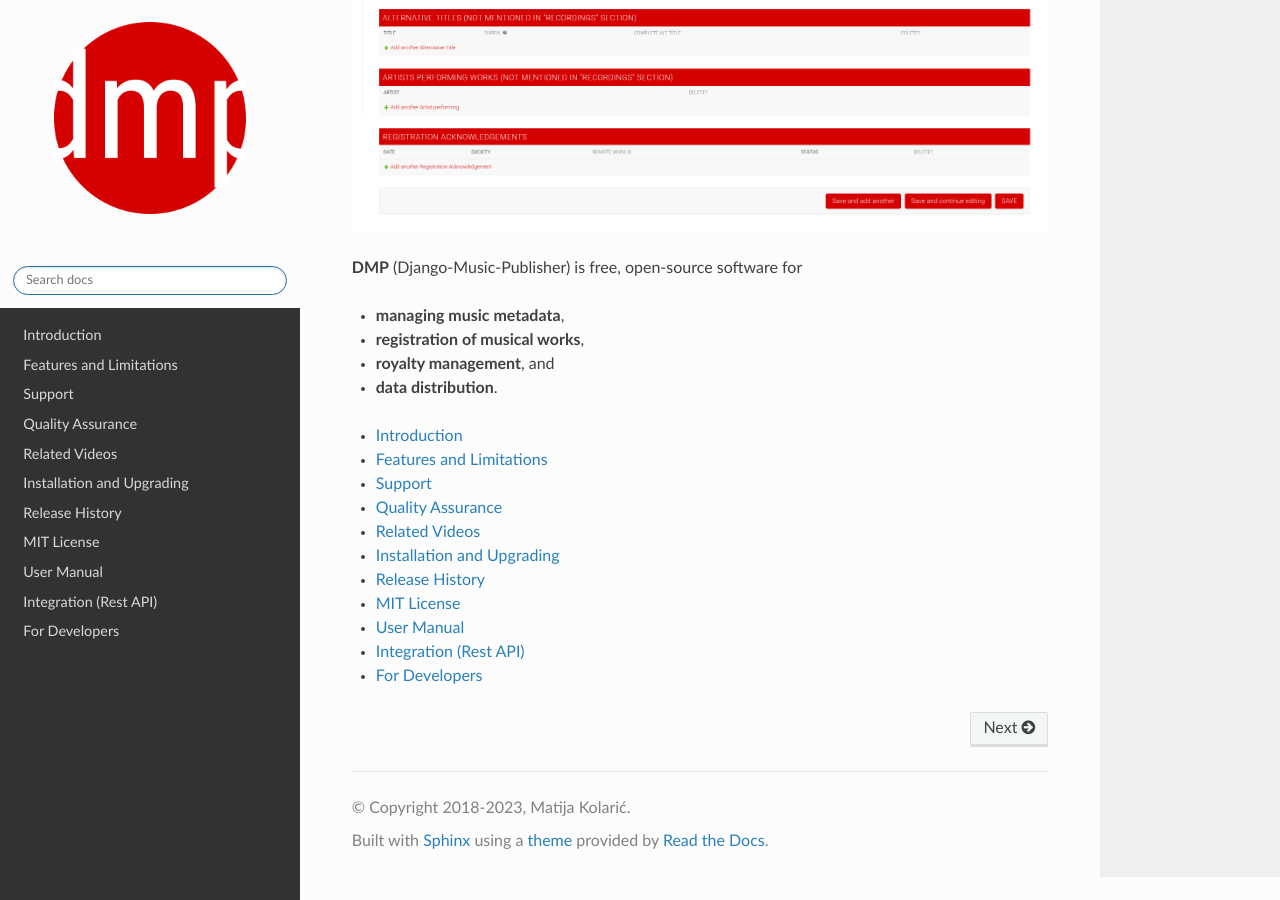
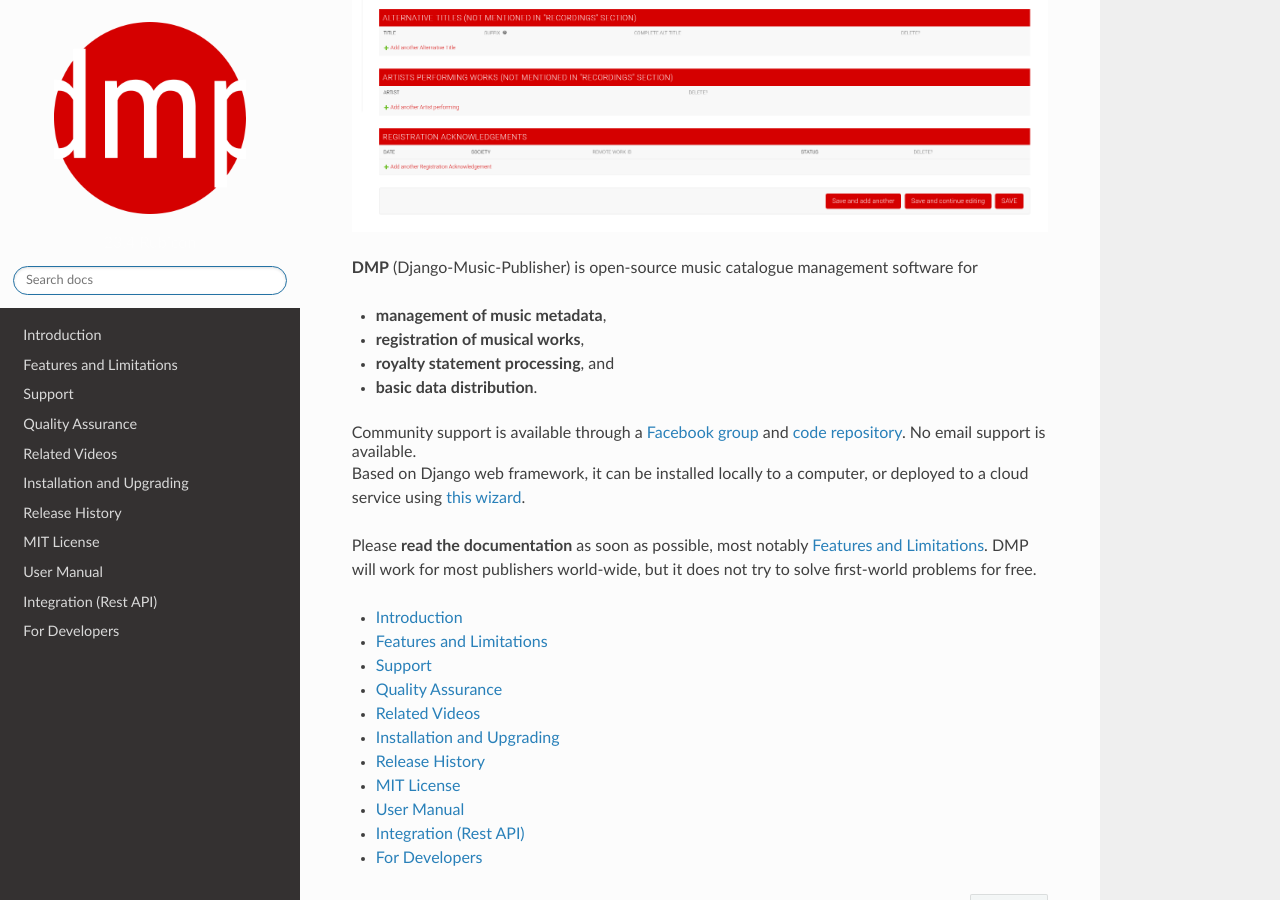
Before and after one commit to matijakolaric-com/django-music-publisher, a Sphinx documentation site: the page built from docs/index.rst, in a window 1280 px wide and 900 px high, scrolled down 487 px. Built offline with Sphinx 7.4.7 and the Read the Docs theme 2.0.0, drawn with Linux system fonts in a browser that asks for light colours.

Commit message:
documentation

```diff
--- a/docs/index.rst
+++ b/docs/index.rst
@@ -4,12 +4,27 @@ DMP
 .. figure:: /images/work.png
    :width: 100%
 
-**DMP** (Django-Music-Publisher) is free, open-source software for
+**DMP** (Django-Music-Publisher) is open-source music catalogue management software for
 
-* **managing music metadata**,
+* **management of music metadata**,
 * **registration of musical works**,
-* **royalty management**, and
-* **data distribution**.
+* **royalty statement processing**, and
+* **basic data distribution**.
+
+.. raw:: html
+
+    Community support is available through a
+    <a href="https://facebook.com/groups/musicpublishersupport" target="_blank">Facebook group</a>
+    and <a href="https://github.com/matijakolaric-com/django-music-publisher" target="_blank">code repository</a>.
+    No email support is available.
+
+
+Based on Django web framework, it can be installed locally to a computer, or deployed to a cloud
+service using `this wizard <https://dmp.matijakolaric.com>`_.
+
+Please **read the documentation** as soon as possible, most notably :doc:`Features and Limitations <features>`.
+DMP will work for most publishers world-wide, but it does not try to solve first-world problems for free.
+
 
 .. toctree::
    :maxdepth: 1
```
